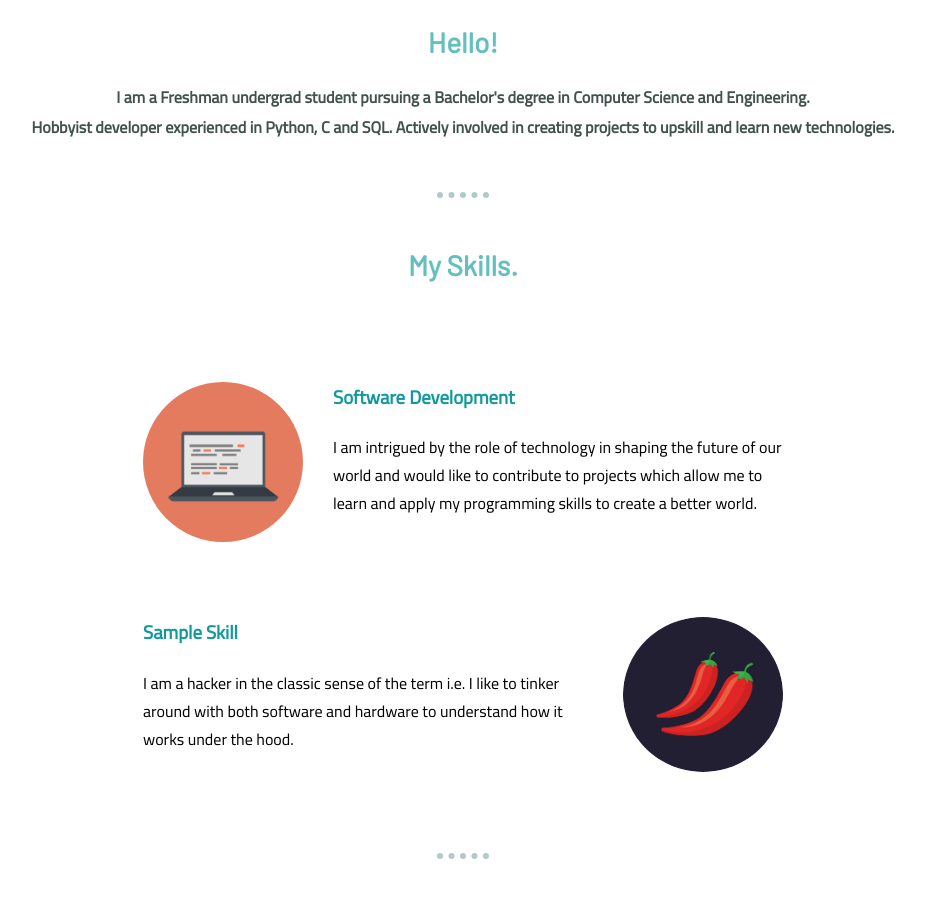
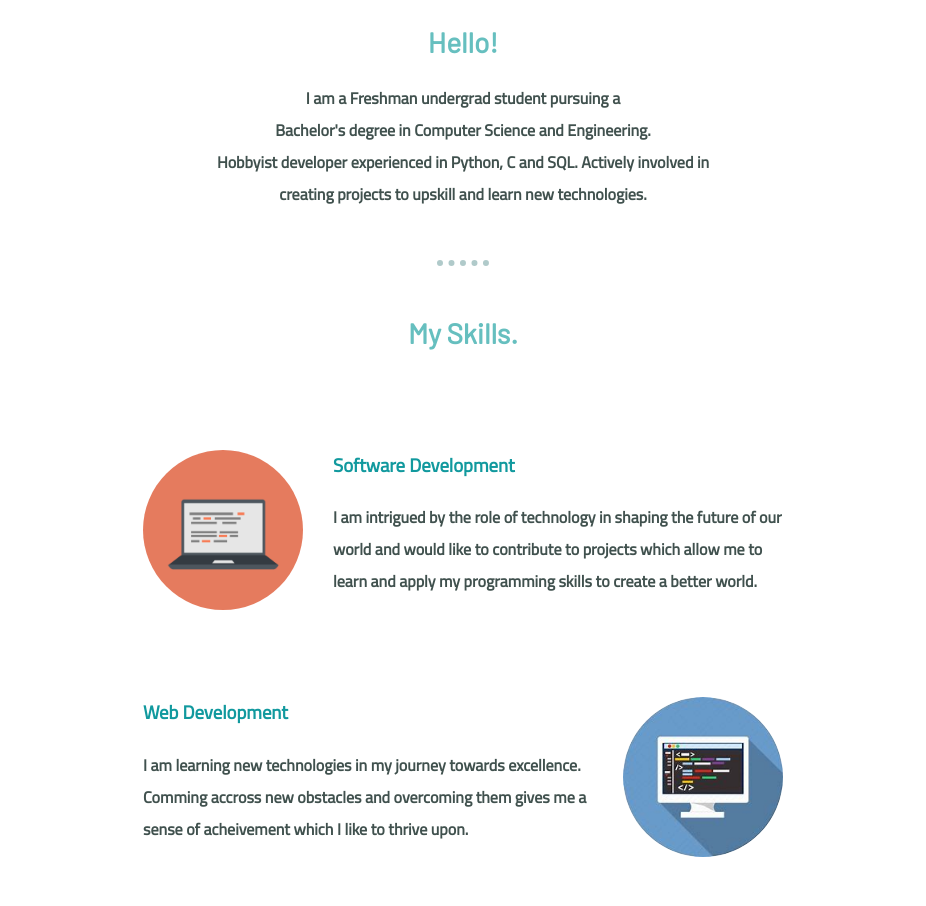
Before and after one commit to pushkar2112/Web-Dev, a plain HTML site: page CSS-MySite/index.html in a window 1280 px wide. Shown: the part 1078-1984 px from the top of the page, without its empty margins (177-1103 px from the left). Drawn offline with Linux system fonts and the light colour scheme.

Commit message:
Finalise My Site(v1.0)

```diff
--- a/CSS-MySite/css/styles.css
+++ b/CSS-MySite/css/styles.css
@@ -2,6 +2,8 @@
 body {
   margin: 0;
   text-align: center;
+  color: #40514E;
+  font-weight: bold;
 }
 
 a {
@@ -41,6 +43,7 @@ hr {
 
 p {
   font-family: 'Cairo', sans-serif;
+  line-height: 2;
 }
 
 /************************Class Selectors********************/
@@ -67,6 +70,8 @@ p {
 .hello-desc {
   color: #40514E;
   font-weight: bold;
+  width: 40%;
+  margin: auto;
 }
 
 .top-cloud {
@@ -98,6 +103,7 @@ p {
 }
 
 .computer-img {
+  /* background-color: #864879; */
   border-radius: 50%;
   width: 25%;
   float: right;
@@ -137,6 +143,8 @@ p {
 
 .contact-text {
   font-weight: bold;
+  width: 50%;
+  margin: 40px auto;
 }
 
 .bottom-container {
--- a/CSS-MySite/index.html
+++ b/CSS-MySite/index.html
@@ -21,7 +21,7 @@
       <div class="profile">
         <img class="my-bust" src="images/my-bust.png" alt="animated-bust">
         <h2>Hello!</h2>
-        <p class="hello-desc">I am a Freshman undergrad student pursuing a Bachelor's degree in Computer Science and Engineering.
+        <p class="hello-desc">I am a Freshman undergrad student pursuing a <br>Bachelor's degree in Computer Science and Engineering.
           <br />Hobbyist developer experienced in Python, C and SQL. Actively involved in creating projects to upskill and learn new technologies.</p>
       </div>
       <hr>
@@ -33,9 +33,9 @@
           <p>I am intrigued by the role of technology in shaping the future of our world and would like to contribute to projects which allow me to learn and apply my programming skills to create a better world.</p>
         </div>
         <div class="skill-row">
-          <img class="computer-img" src="images/chillies.png" alt="computer">
-          <h3>Sample Skill</h3>
-          <p>I am a hacker in the classic sense of the term i.e. I like to tinker around with both software and hardware to understand how it works under the hood.</p>
+          <img class="computer-img" src="images/new-computer.jpg" alt="computer">
+          <h3>Web Development</h3>
+          <p>I am learning new technologies in my journey towards excellence. Comming accross new obstacles and overcoming them gives me a sense of acheivement which I like to thrive upon.</p>
         </div>
       </div>
       <hr>
```
Also changed, not shown: CSS-MySite/images/new-computer.jpg (added).
